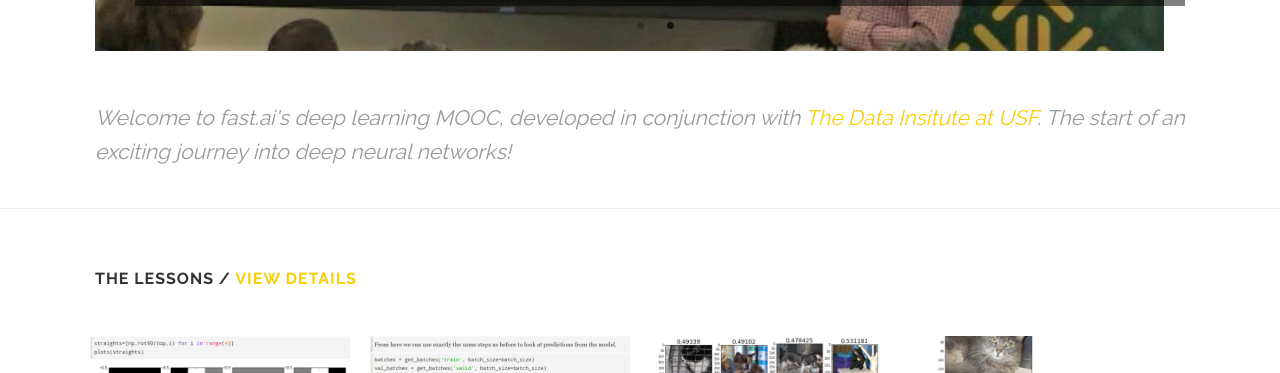
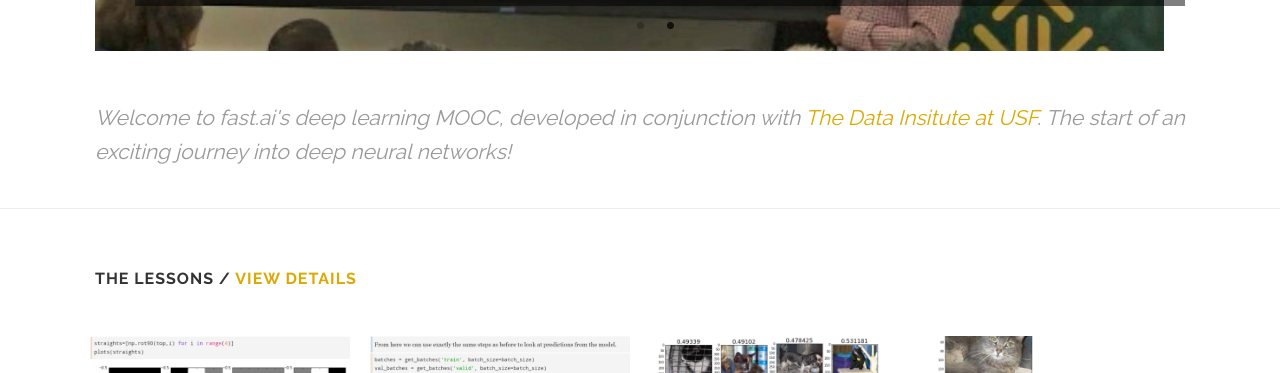
Before and after one commit to fastai/dlcert2, a Jekyll site: the page built from docs/index.html, in a window 1280 px wide. Shown: the part 634-1007 px from the top of the page. Built offline with Jekyll 4.4.1, drawn with Linux system fonts in a browser that asks for light colours.

Commit message:
update blog

```diff
--- a/docs/css/style.css
+++ b/docs/css/style.css
@@ -15,7 +15,7 @@
 
 /*some basic settings */
 a {
-  color: #F9CE06;
+  color: #DBA901;
   -moz-transition-duration: 0.3s;
   -o-transition-duration: 0.3s;
   -webkit-transition-duration: 0.3s;
```
